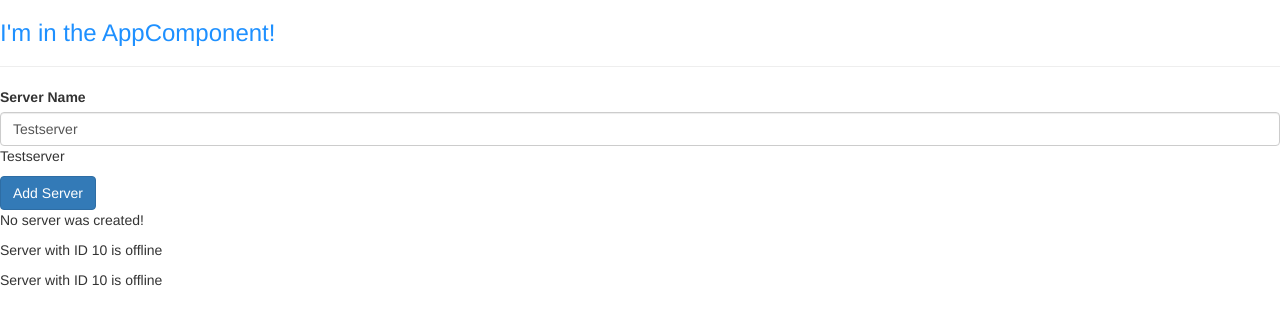
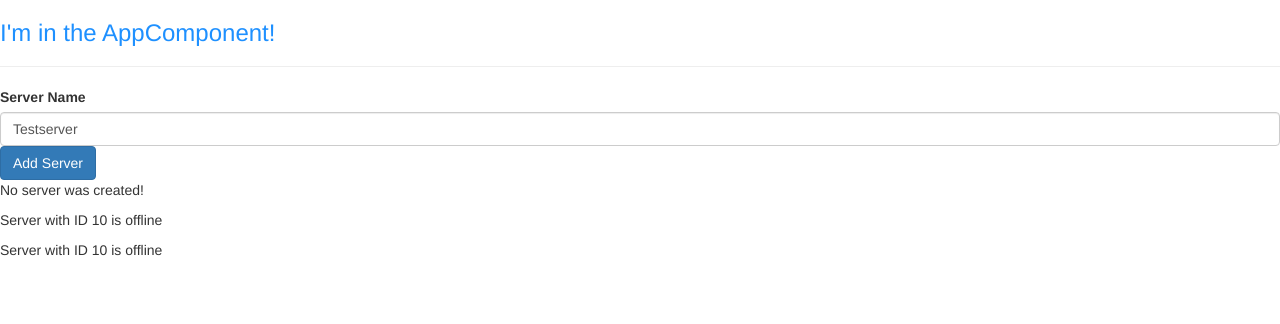
Before and after one commit to chrisxpagan/angular-tutorial, an Angular app: page / in a window 1280 px wide. Shown: the top 324 px of the page. Built offline with nearby package versions, Linux system fonts and the light colour scheme.

Commit message:
End of 33

```diff
--- a/src/app/servers/servers.component.html
+++ b/src/app/servers/servers.component.html
@@ -7,7 +7,7 @@
   type="text"
   class="form-control"
   [(ngModel)]="serverName">
-<p>{{ serverName }}</p>
+<!-- <p>{{ serverName }}</p> -->
 <button
   class="btn btn-primary"
   [disabled]="!allowNewServer"
--- a/src/app/servers/servers.component.ts
+++ b/src/app/servers/servers.component.ts
@@ -25,7 +25,7 @@
   }
 
   onCreateServer() {
-    this.serverCreationStatus = 'Server was created!';
+    this.serverCreationStatus = 'Server was created! Name is ' + this.serverName;
   }
 
   onUpdateServerName(event: any) {
```
